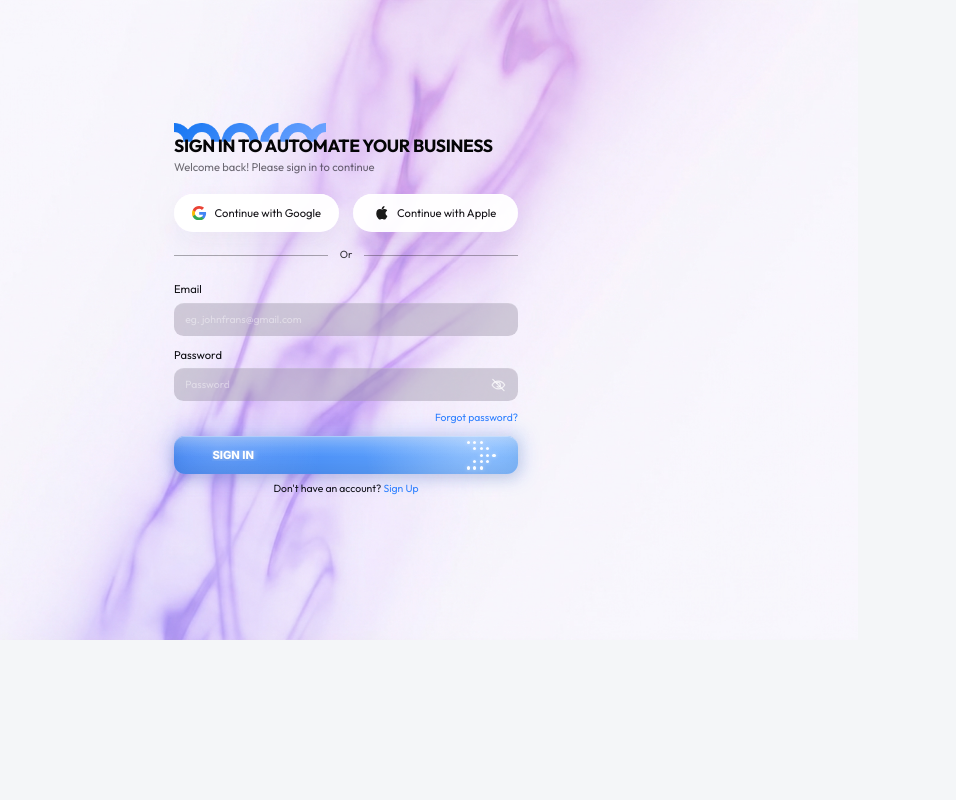
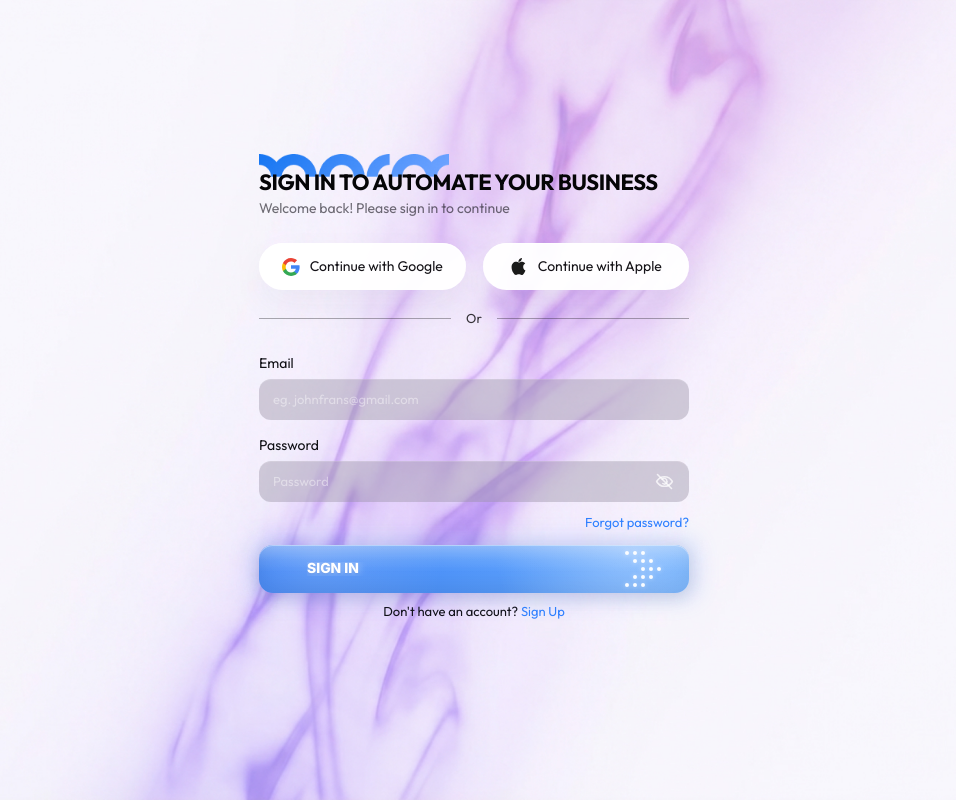
Before and after one commit to Ala-Gouadria/frontend, a React app: page / in a window 1280 px wide. Shown: the whole page, without its empty margins (166-1122 px from the left). Built offline with nearby package versions, Linux system fonts and the light colour scheme; no server answers; the HTML template or start-up script is replaced by a standard one.

Commit message:
zoom-fix-back

```diff
--- a/src/styles/index.css
+++ b/src/styles/index.css
@@ -76,12 +76,6 @@ body {
   overflow: hidden;
 }
 
-/* Render the whole app at 80% scale by default so the layout
-   matches what the browser used to show at 80% zoom. */
-body {
-  zoom: 0.8;
-}
-
 body {
   background: #f4f6f8;
 }
```
